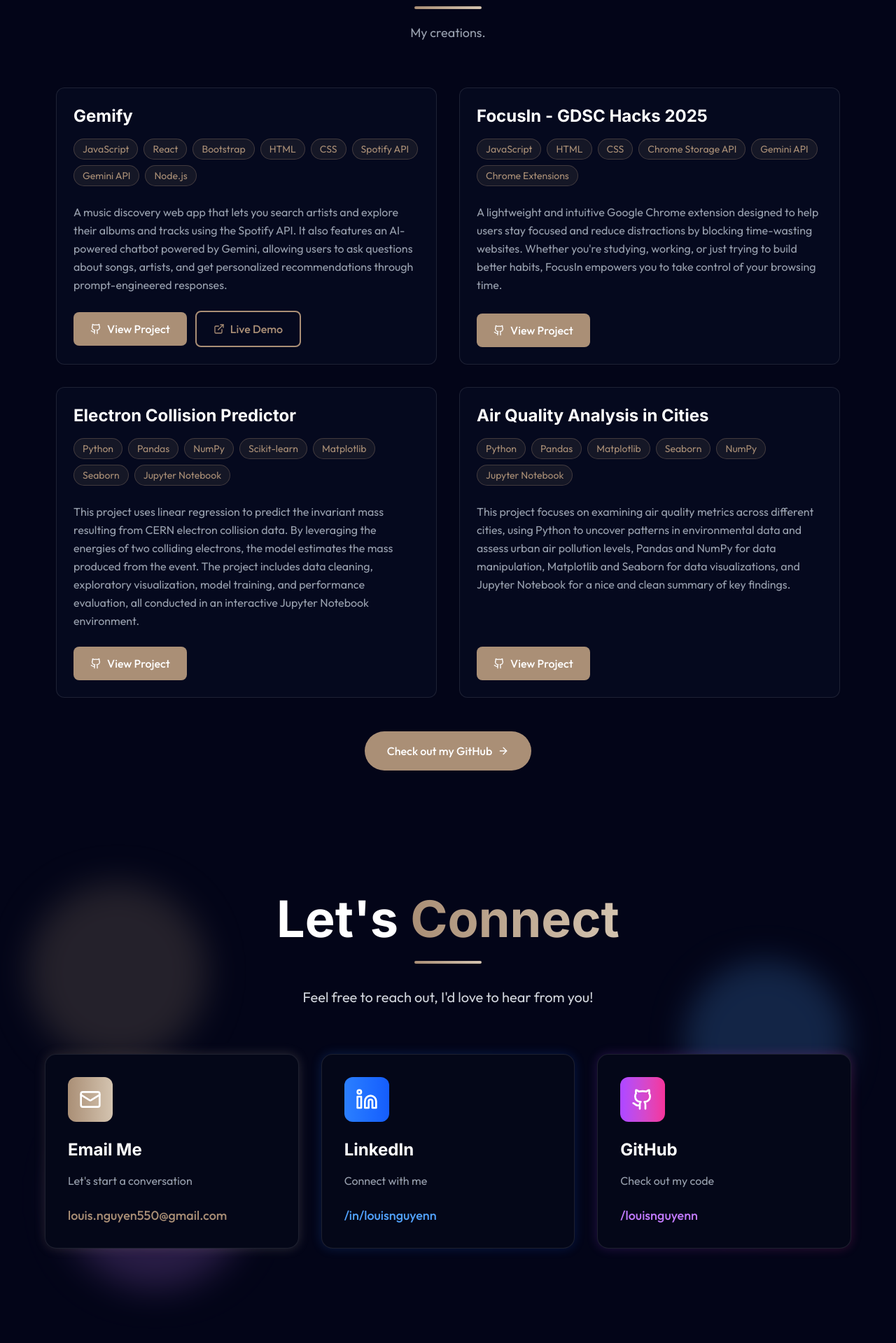
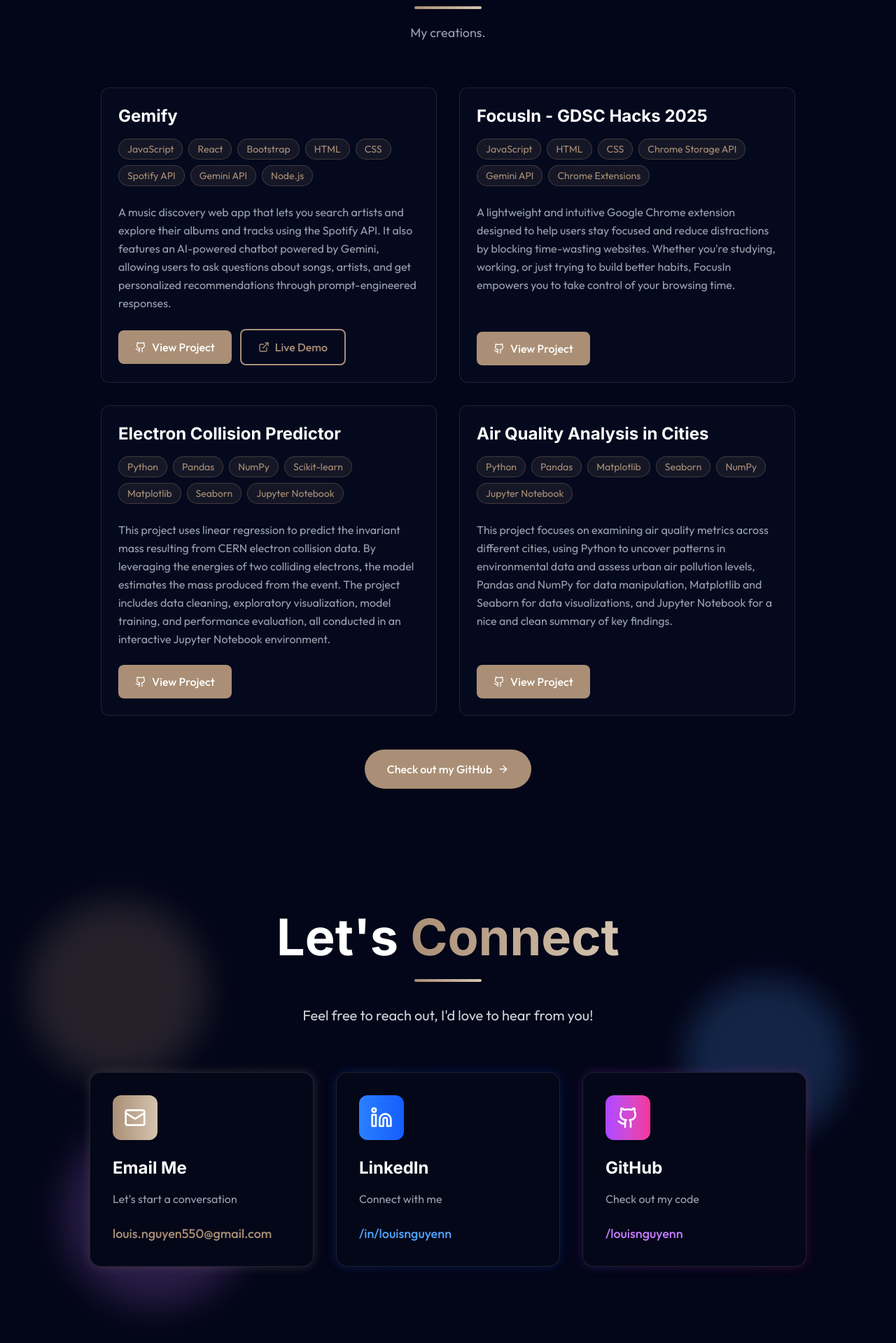
Before and after one commit to louisnguyenn/Louis-Personal-Portfolio, a React (Vite) app: page / in a window 1280 px wide. Shown: the part 3829-5748 px from the top of the page at 70% size. Built offline with nearby package versions, Linux system fonts and the light colour scheme.

Commit message:
adjusted max width in sections

```diff
--- a/src/components/sections/Contact.jsx
+++ b/src/components/sections/Contact.jsx
@@ -15,7 +15,7 @@
       <div className="absolute top-40 right-10 w-64 h-64 bg-blue-400 rounded-full mix-blend-multiply filter blur-xl opacity-20 animate-blob animation-delay-2000"></div>
       <div className="absolute bottom-20 left-20 w-64 h-64 bg-purple-400 rounded-full mix-blend-multiply filter blur-xl opacity-20 animate-blob animation-delay-4000"></div>
 
-      <div className="mx-auto max-w-6xl relative z-10">
+      <div className="mx-auto max-w-5xl relative z-10">
         <ScrollReveal direction="up" distance={50} duration={0.8}>
           <h2 className="text-6xl md:text-7xl font-bold mb-6 text-white text-center">
             Let's{" "}
--- a/src/components/sections/Projects.jsx
+++ b/src/components/sections/Projects.jsx
@@ -72,7 +72,7 @@
       id="projects"
       className="min-h-screen flex items-center justify-center py-20"
     >
-      <div className="max-w-6xl mx-auto px-4">
+      <div className="max-w-5xl mx-auto px-4">
         <ScrollReveal direction="up" distance={50} duration={0.8}>
           <h2 className="text-5xl md:text-6xl font-bold mb-4 text-white text-center">
             Featured <span className="text-transparent bg-clip-text bg-gradient-to-r from-[#AA8F76] to-[#D4C4B0]">Projects</span>
```
